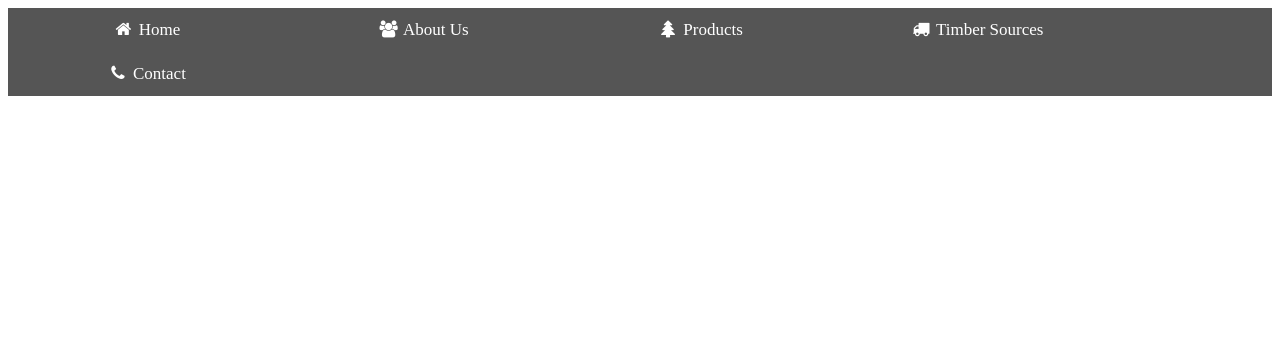
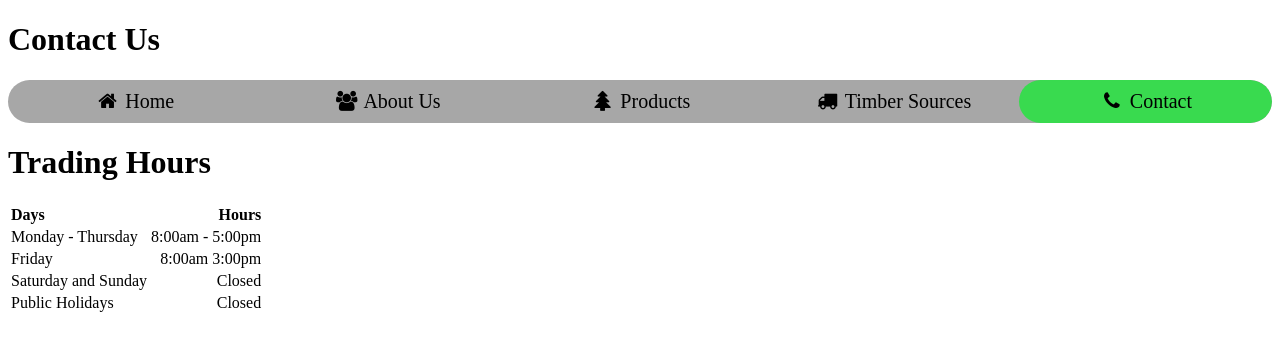
Before and after one commit to kbario/MinorbaPineProducts, a plain HTML site: page html/contactus.html in a window 1280 px wide. Drawn offline with Linux system fonts and the light colour scheme.

Commit message:
trading hours

```diff
--- a/css/home.css
+++ b/css/home.css
@@ -1,17 +1,19 @@
 .navbar {
     width: 100%;
-    background-color: #555;
+    background-color: rgb(167, 167, 167);
     overflow: auto;
+    border-radius: 25px;
 }
 
 .navbar a {
     float: left;
-    padding: 12px;
-    color: white;
+    padding: 10px 0px 10px 0px;
+    color: black;
     text-decoration: none;
-    font-size: 17px;
+    font-size: 20px;
     width: 20%;
     text-align: center;
+    border-radius: 25px;
 }
 
 .navbar a:hover {
@@ -19,7 +21,7 @@
 }
 
 .active {
-    background-color: #088356;
+    background-color: rgb(57, 218, 79);
 }
 
 @media screen and (max-width: 500px) {
@@ -30,3 +32,11 @@
         text-align: left;
     }
 }
+
+.day {
+    text-align: left;
+}
+
+.hr {
+    text-align: right;
+}
--- a/html/contactus.html
+++ b/html/contactus.html
@@ -6,19 +6,45 @@
     <meta http-equiv="X-UA-Compatible" content="IE=edge">
     <meta name="viewport" content="width=device-width, initial-scale=1.0">
     <title>Contact Us - Minorba Pine Products</title>
-    <link rel="stylesheet" href="../css/home.css">
+    <link rel="stylesheet" type="text/css" href="../css/home.css">
     <link rel="stylesheet" href="https://cdnjs.cloudflare.com/ajax/libs/font-awesome/4.7.0/css/font-awesome.min.css">
 </head>
 
 <body>
     <header>
+        <h1>Contact Us</h1>
     </header>
     <div class="navbar">
         <a href="../index.html"><i class="fa fa-fw fa-home"></i> Home</a>
         <a href="aboutus.html"><i class="fa fa-fw fa-users"></i> About Us</a>
         <a href="products.html"><i class="fa fa-fw fa-tree"></i> Products</a>
         <a href="sources.html"><i class="fa fa-fw fa-truck"></i> Timber Sources</a>
-        <a href="contactus.html"><i class="fa fa-fw fa-phone"></i> Contact</a>
+        <a class="active" href="contactus.html"><i class="fa fa-fw fa-phone"></i> Contact</a>
+    </div>
+    <div class="tradhrs">
+        <h1>Trading Hours</h1>
+        <table>
+            <tr>
+                <th class="day">Days</th>
+                <th class="hr">Hours</th>
+            </tr>
+            <tr>
+                <td class="day">Monday - Thursday</td>
+                <td class="hr">8:00am - 5:00pm</td>
+            </tr>
+            <tr>
+                <td class="day">Friday</td>
+                <td class="hr">8:00am 3:00pm</td>
+            </tr>
+            <tr>
+                <td class="day">Saturday and Sunday</td>
+                <td class="hr">Closed</td>
+            </tr>
+            <tr>
+                <td class="day">Public Holidays</td>
+                <td class="hr">Closed</td>
+            </tr>
+        </table>
     </div>
 </body>
 
```
Also changed, not shown: html/aboutus.html (+1 -1 lines), html/products.html (+1 -1 lines), index.html (+5 -0 lines), 1 other file.
